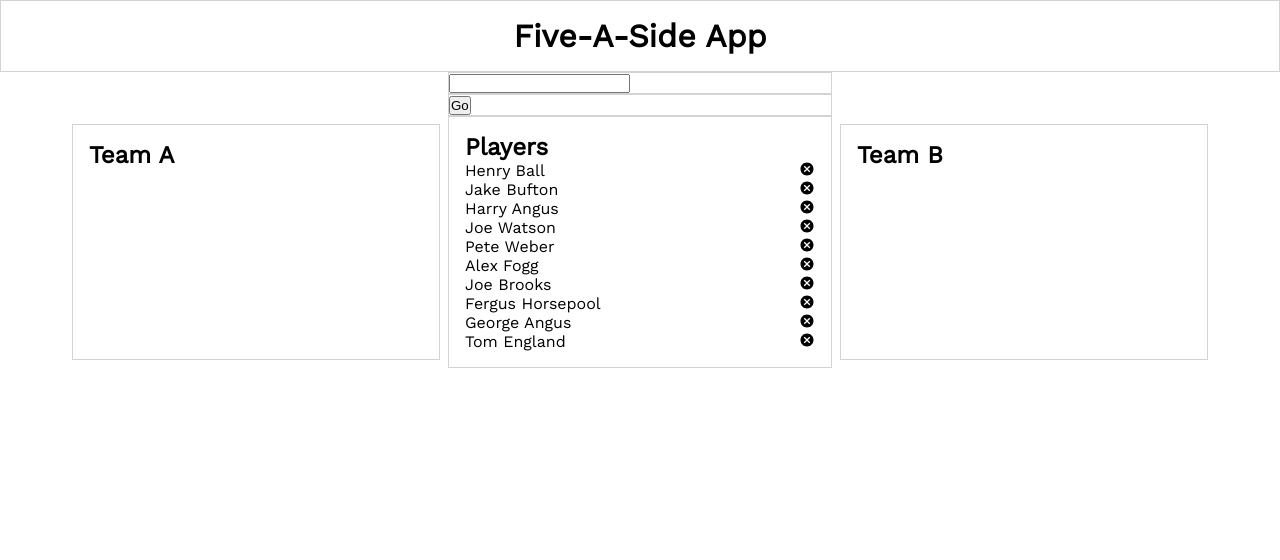
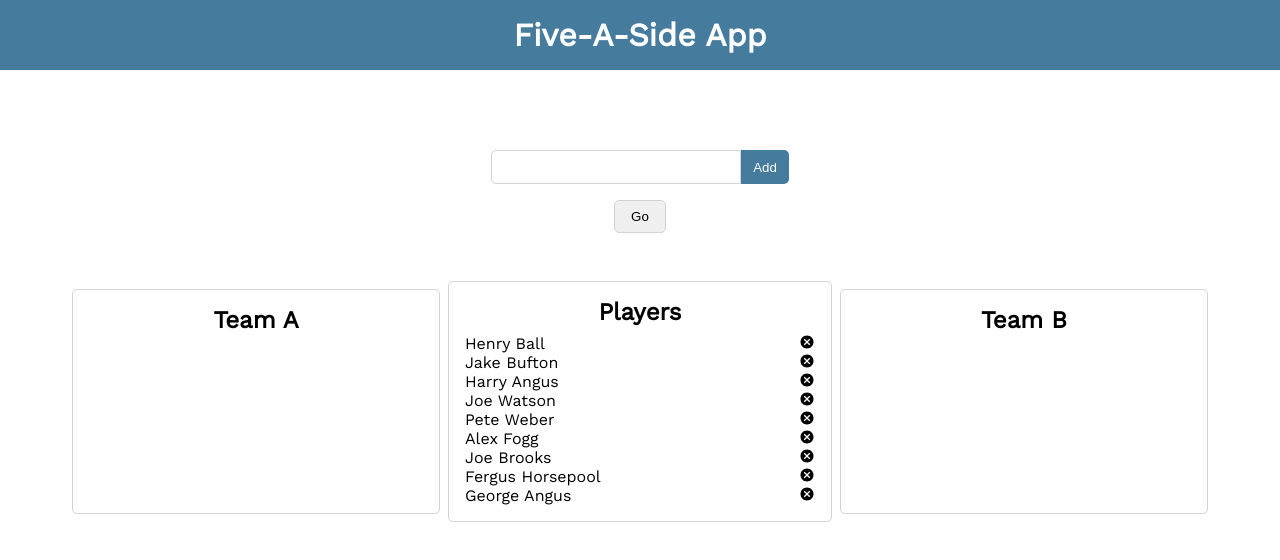
Before and after one commit to hjball/five-a-side, a React (Create React App) app: page / in a window 1280 px wide. Shown: the top 560 px of the page. Built offline with nearby package versions, Linux system fonts and the light colour scheme.

Commit message:
add styling to header, form input, and buttons

```diff
--- a/src/App.css
+++ b/src/App.css
@@ -1,15 +1,62 @@
+.controller {
+  padding: 0 3rem 3rem 3rem;
+  display: flex;
+  justify-content: center; }
+  .controller button {
+    padding: 0.5rem 1rem;
+    border: 1px solid lightgrey;
+    border-radius: 5px; }
+  .controller button:focus {
+    outline: none; }
+
+form {
+  padding: 5rem 3rem 1rem 3rem;
+  display: flex;
+  justify-content: center; }
+  form input {
+    width: 15rem;
+    height: 2rem;
+    font-size: 1rem;
+    border: 1px solid lightgrey;
+    border-radius: 5px 0 0 5px;
+    padding-left: 0.5rem; }
+  form input:focus {
+    border: 1px solid lightblue;
+    outline: none; }
+  form button {
+    width: 3rem;
+    border-radius: 0 5px 5px 0;
+    background: #457B9D;
+    border: none;
+    color: white; }
+  form button:focus {
+    outline: none; }
+
 .team-list-teamA,
 .team-list-teamB {
   padding: 1rem;
-  margin: 0.5rem; }
+  margin: 0.5rem;
+  border: 1px solid lightgrey;
+  border-radius: 5px; }
+  .team-list-teamA h2,
+  .team-list-teamB h2 {
+    display: flex;
+    justify-content: center;
+    margin-bottom: 0.5rem; }
   .team-list-teamA ul,
   .team-list-teamB ul {
     list-style: none; }
 
 .player-list {
-  padding: 1rem; }
+  padding: 1rem;
+  border: 1px solid lightgrey;
+  border-radius: 5px; }
   .player-list ul {
     list-style: none; }
+  .player-list h2 {
+    display: flex;
+    justify-content: center;
+    margin-bottom: 0.5rem; }
   .player-list li {
     display: flex;
     justify-content: space-between; }
@@ -17,7 +64,10 @@
 header {
   padding: 1rem;
   display: flex;
-  justify-content: center; }
+  justify-content: center;
+  background: #457B9D; }
+  header h1 {
+    color: white; }
 
 * {
   padding: 0;
@@ -29,23 +79,16 @@ header {
   display: grid; }
   .main header {
     grid-area: 1 / 1 / 2 / 6; }
+  .main .input-form {
+    grid-area: 2 / 2 / 3 / 5; }
+  .main .controller {
+    grid-area: 3 / 3 / 4 / 4; }
   .main .team-list-teamA {
     grid-area: 4 / 2 / 5 / 3; }
   .main .player-list {
     grid-area: 4 / 3 / 5 / 4; }
   .main .team-list-teamB {
     grid-area: 4 / 4 / 5 / 5; }
-  .main .input-form {
-    grid-area: 2 / 3 / 3 / 4; }
-  .main .controller {
-    grid-area: 3 / 3 / 4 / 4; }
-  .main header,
-  .main .team-list-teamA,
-  .main .player-list,
-  .main .team-list-teamB,
-  .main .input-form,
-  .main .controller {
-    border: 1px solid lightgrey; }
 
 .main {
   font-family: 'Work Sans', sans-serif; }
--- a/src/components/InputForm.jsx
+++ b/src/components/InputForm.jsx
@@ -15,13 +15,22 @@ class InputForm extends Component {
 	}
 
 	handleInput(e) {
+		if(this.state.input.length < 20) {
+
 			// updates the state to the current user input
 			this.setState({ input: e.currentTarget.value });
+
+		} else {
+			console.log("Error, name too long");
+		}
 	}
 
 	submitForm(e) {
 		// prevent form from refreshing page
 		e.preventDefault();
+
+		// check number of players added is less than 10 (starting at zero index)
+		if(this.props.players.length < 10) {
 
 				// store input as a variable named data
 				let data = this.state.input;
@@ -31,7 +40,11 @@ class InputForm extends Component {
 
 				// then reset input to an empty string
 				this.setState({ input: ""});
+
+		} else {
+			console.log("Error, you already have ten players");
 		}
+	};
 
 	render() {
 		return (
@@ -44,9 +57,7 @@ class InputForm extends Component {
 
 					// handleInput method is fired every keystroke
 					onChange={ this.handleInput }/>
-
-				{/* check number of players added is less than 10 (starting at zero index)*/}
-				{ this.props.players.length < 10 ? <button>Add</button> : null }
+				<button>Add</button>
 			</form>
 		)
 	}
--- a/src/data/initial.js
+++ b/src/data/initial.js
@@ -29,9 +29,9 @@ const initial = {
 		{
 			player: "George Angus",
 		},
-		{
-			player: "Tom England",
-		},
+		// {
+		// 	player: "Tom England",
+		// },
 	],
 	teamA: [],
 	teamB: [],
--- a/src/scss/App.scss
+++ b/src/scss/App.scss
@@ -1,3 +1,5 @@
+@import '_controller.scss';
+@import '_inputform.scss';
 @import '_teamlist.scss';
 @import '_playerlist.scss';
 @import '_header.scss';
--- /dev/null
+++ b/src/scss/_controller.scss
@@ -0,0 +1,15 @@
+.controller {
+	padding: 0 3rem 3rem 3rem;
+	display: flex;
+	justify-content: center;
+
+	button {
+		padding: 0.5rem 1rem;
+		border: 1px solid lightgrey;
+		border-radius: 5px;
+	}
+
+	button:focus {
+		outline: none;
+	}
+}
--- a/src/scss/_header.scss
+++ b/src/scss/_header.scss
@@ -2,4 +2,9 @@ header {
 	padding: 1rem;
 	display: flex;
 	justify-content: center;
+	background: #457B9D;
+
+	h1 {
+		color: white;
+	}
 }
--- /dev/null
+++ b/src/scss/_inputform.scss
@@ -0,0 +1,31 @@
+form {
+	padding: 5rem 3rem 1rem 3rem;
+	display: flex;
+	justify-content: center;
+
+	input {
+		width: 15rem;
+		height: 2rem;
+		font-size: 1rem;
+		border: 1px solid lightgrey;
+		border-radius: 5px 0 0 5px;
+		padding-left: 0.5rem;
+	}
+
+	input:focus {
+		border: 1px solid lightblue;
+		outline: none;
+	}
+
+	button {
+		width: 3rem;
+		border-radius: 0 5px 5px 0;
+		background: #457B9D;
+		border: none;
+		color: white;
+	}
+
+	button:focus {
+		outline: none;
+	}
+}
--- a/src/scss/_layout.scss
+++ b/src/scss/_layout.scss
@@ -12,6 +12,14 @@
 		grid-area: 1 / 1 / 2 / 6;
 	}
 
+	.input-form {
+		grid-area: 2 / 2 / 3 / 5;
+	}
+
+	.controller {
+		grid-area: 3 / 3 / 4 / 4;
+	}
+
 	.team-list-teamA {
 		grid-area: 4 / 2 / 5 / 3;
 	}
@@ -23,23 +31,4 @@
 	.team-list-teamB {
 		grid-area: 4 / 4 / 5 / 5;
 	}
-
-	.input-form {
-		grid-area: 2 / 3 / 3 / 4;
-	}
-
-	.controller {
-		grid-area: 3 / 3 / 4 / 4;
-	}
-
-	header,
-	.team-list-teamA,
-	.player-list,
-	.team-list-teamB,
-	.input-form,
-	.controller {
-		border: 1px solid lightgrey;
-	}
-
-
 }
--- a/src/scss/_playerlist.scss
+++ b/src/scss/_playerlist.scss
@@ -1,8 +1,16 @@
 .player-list {
 	padding: 1rem;
+	border: 1px solid lightgrey;
+	border-radius: 5px;
 
 	ul {
 		list-style: none;
+	}
+
+	h2 {
+		display: flex;
+		justify-content: center;
+		margin-bottom: 0.5rem;
 	}
 
 	li {
--- a/src/scss/_teamlist.scss
+++ b/src/scss/_teamlist.scss
@@ -2,6 +2,14 @@
 .team-list-teamB {
 	padding: 1rem;
 	margin: 0.5rem;
+	border: 1px solid lightgrey;
+	border-radius: 5px;
+
+	h2 {
+		display: flex;
+		justify-content: center;
+		margin-bottom: 0.5rem;
+	}
 
 	ul {
 		list-style: none;
```
Lines whose indentation alone changed are shown as unchanged.
